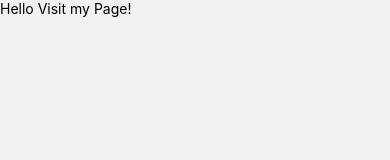
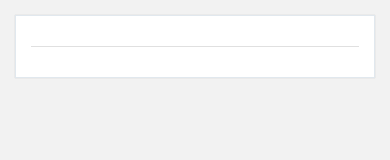
Before and after one commit to SmartDroidies/skill-arena, a React Native app: screen /Course in a window 390 px wide. Shown: the top 160 px of the page. Built offline with nearby package versions, Linux system fonts and the light colour scheme.

Commit message:
coursescreen

```diff
--- a/package.json
+++ b/package.json
@@ -15,6 +15,7 @@
   "dependencies": {
     "@react-navigation/material-bottom-tabs": "^6.2.2",
     "@react-navigation/native": "^6.0.11",
+    "@rneui/themed": "^4.0.0-rc.6",
     "babel-eslint": "^10.1.0",
     "expo": "~45.0.0",
     "expo-status-bar": "~1.3.0",
--- a/src/features/course/screens/Course.js
+++ b/src/features/course/screens/Course.js
@@ -1,10 +1,18 @@
-import { React }  from "react";
-import { Text } from "react-native";
+import { React } from "react";
+import { Card } from "@rneui/themed";
 
-const Course = () => {
-  return (
-    <Text>Hello Visit my Page!</Text>
-  );
-};
+const Course = () => (
+
+  <Card>
+
+    <Card.Title></Card.Title>
+
+    <Card.Divider />
+
+  </Card>
+
+);
+
+
 
 export default Course;
```
Also changed, not shown: 1 other file (tests, documents, lock files or other folders).
